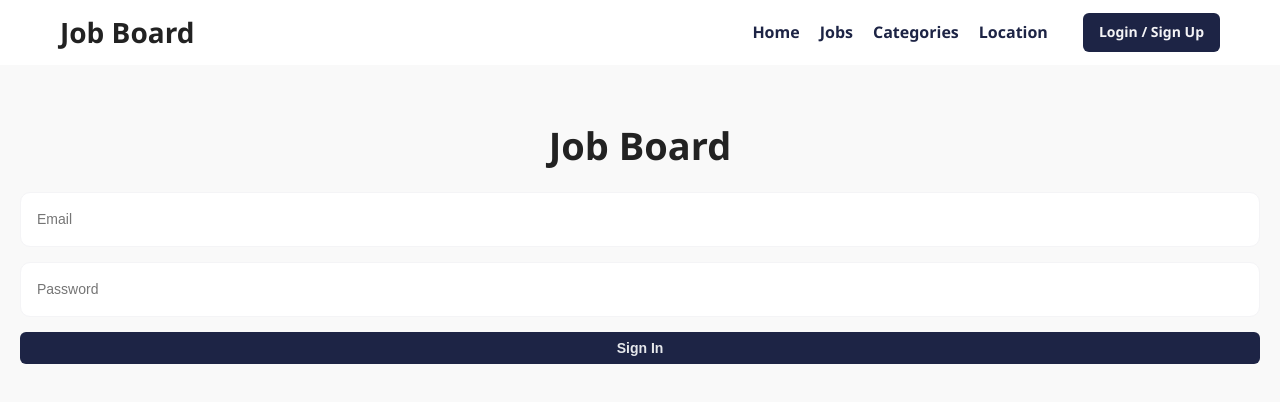
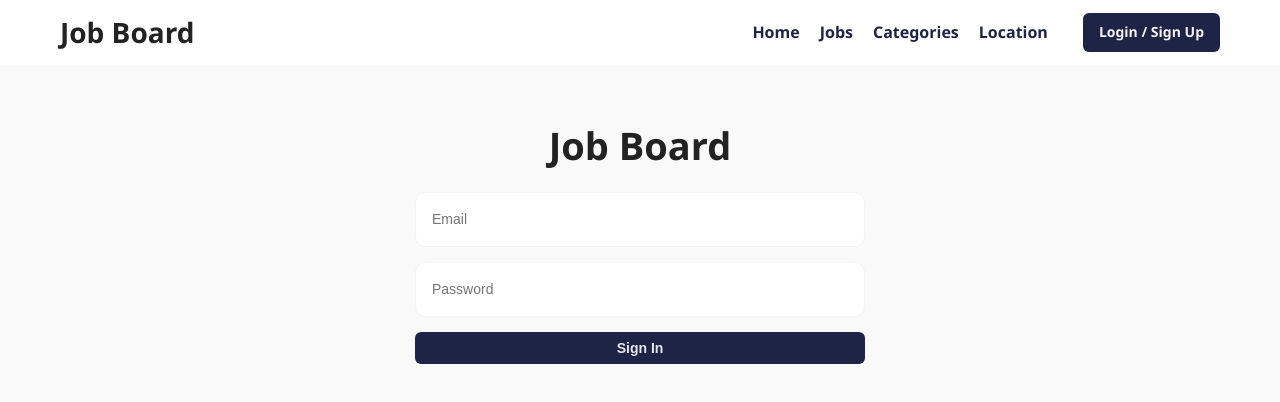
Before and after one commit to Jon-Felipe/Job-Board-React, a React (Vite) app: page /login in a window 1280 px wide. Shown: the top 402 px of the page. Built offline with nearby package versions, Linux system fonts and the light colour scheme.

Commit message:
refactored login page inputs with input component

```diff
--- a/src/pages/Login/LoginPage.module.css
+++ b/src/pages/Login/LoginPage.module.css
@@ -15,16 +15,5 @@
 
 .form {
   width: 100%;
-  input {
-    display: block;
-    width: 100%;
-    border: 1px solid #f4f4f6;
-    border-radius: 10px;
-    height: 55px;
-    padding-left: 16px;
-    color: #333;
-    background-color: #fff;
-    font-size: 14px;
-    margin-bottom: 15px;
-  }
+  max-width: 450px;
 }
--- a/src/pages/Login/LoginPage.tsx
+++ b/src/pages/Login/LoginPage.tsx
@@ -2,18 +2,26 @@ import styles from './LoginPage.module.css';
 
 // components
 import Button from '../../components/ui/Button/Button';
+import Input from '../../components/ui/Input/Input';
 
 function LoginPage() {
   return (
     <main className={styles.login}>
       <h3 className={styles.title}>Job Board</h3>
       <form className={styles.form}>
-        <input type='email' name='email' id='email' placeholder='Email' />
-        <input
+        <Input
+          type='email'
+          name='email'
+          value=''
+          placeholder='Email'
+          onChange={() => console.log('email')}
+        />
+        <Input
           type='password'
           name='password'
-          id='password'
+          value=''
           placeholder='Password'
+          onChange={() => console.log('password')}
         />
         <Button variant='inverted'>Sign In</Button>
       </form>
```
